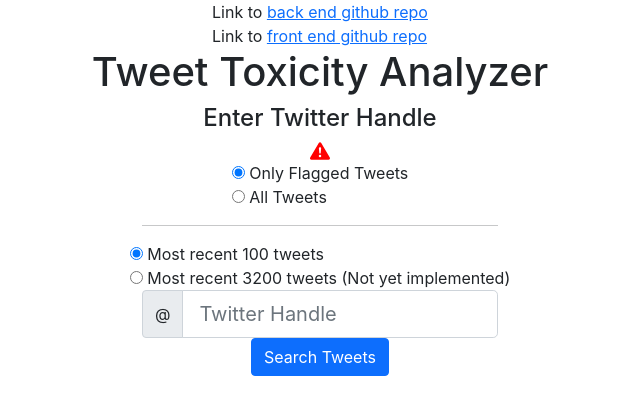
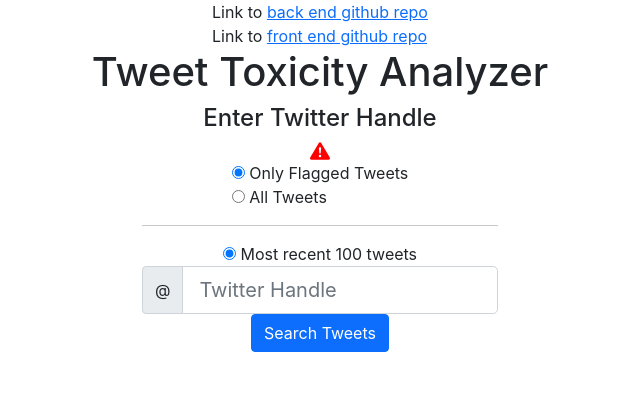
Before and after one commit to Davage-M/Tweet-Toxicity-Front-End, a React (Create React App) app: page / in a window 1280 px wide. Shown: the top 414 px of the page, without its empty margins (320-960 px from the left). Built offline with nearby package versions, Linux system fonts and the light colour scheme.

Commit message:
hid pagination

```diff
--- a/src/frontend_files/main.js
+++ b/src/frontend_files/main.js
@@ -125,10 +125,10 @@ export default class Home extends Component {
                             <div onChange={this.onChangeQueryValue} className="containerDiv">
                                 <div className="leftAlign">
                                     <div>
-                                        <input type="radio" value="flagged" name="displayTweets" defaultChecked /> Only Flagged Tweets
+                                        <input type="radio" value="flagged" name="displayTweets" defaultChecked /> <span>Only Flagged Tweets</span>
                                     </div>
                                     <div>
-                                        <input type="radio" value="all" name="displayTweets" /> All Tweets
+                                        <input type="radio" value="all" name="displayTweets" /> <span>All Tweets</span>
                                     </div>
                                 </div>
                             </div>
@@ -147,10 +147,10 @@ export default class Home extends Component {
                             <div onChange={this.onChangePaginationValue} className="containerDiv">
                                 <div className="leftAlign">
                                     <div>
-                                        <input type="radio" value="noPagination" name="pagination" defaultChecked /> Most recent 100 tweets
+                                        <input type="radio" value="noPagination" name="pagination" defaultChecked /> <span>Most recent 100 tweets</span>
                                     </div>
                                     <div>
-                                        <input type="radio" value="yesPagination" name="pagination" /> Most recent 3200 tweets (Not yet implemented)
+                                        <input type="radio" value="yesPagination" name="pagination" hidden /> <span hidden>Most recent 3200 tweets (Not yet implemented)</span>
                                     </div>
                                 </div>
                             </div>
```
